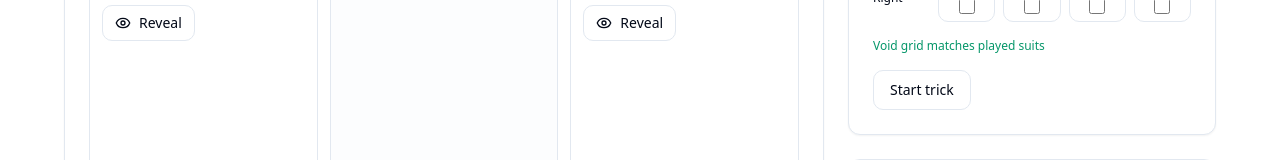
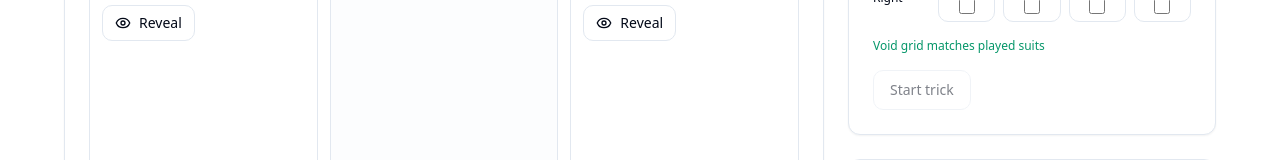
Before and after one commit to gsingh93/trick-taking-trainer, a React (Vite) app: page / in a window 1280 px wide. Shown: the part 374-534 px from the top of the page. Built offline with nearby package versions, Linux system fonts and the light colour scheme; the HTML template or start-up script is replaced by a standard one.

Commit message:
Disable 'Start Trick' button before first trick

```diff
--- a/src/App.tsx
+++ b/src/App.tsx
@@ -1177,7 +1177,7 @@ export default function App() {
                 <Button
                   variant="outline"
                   onClick={validateVoidGrid}
-                  disabled={trick.length > 0 || isResolving || awaitContinue}
+                  disabled={trick.length > 0 || isResolving || awaitContinue || (trickNo === 1 && trick.length === 0)}
                 >
                   Start trick
                 </Button>
```
